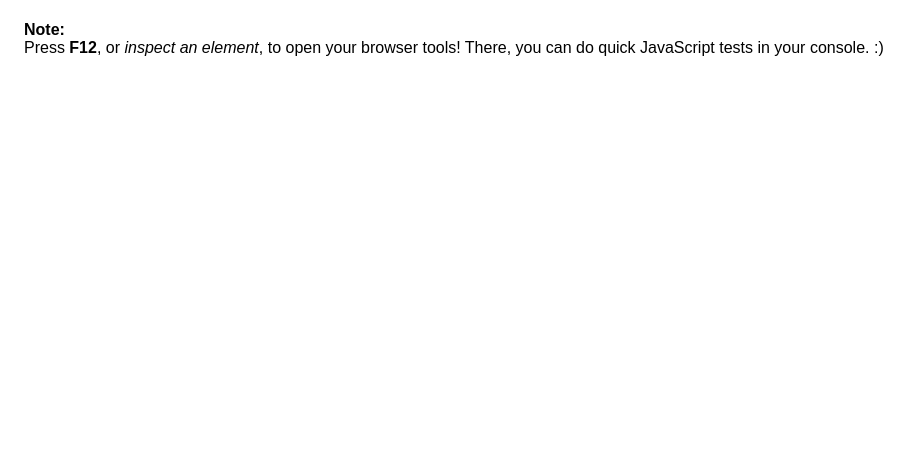
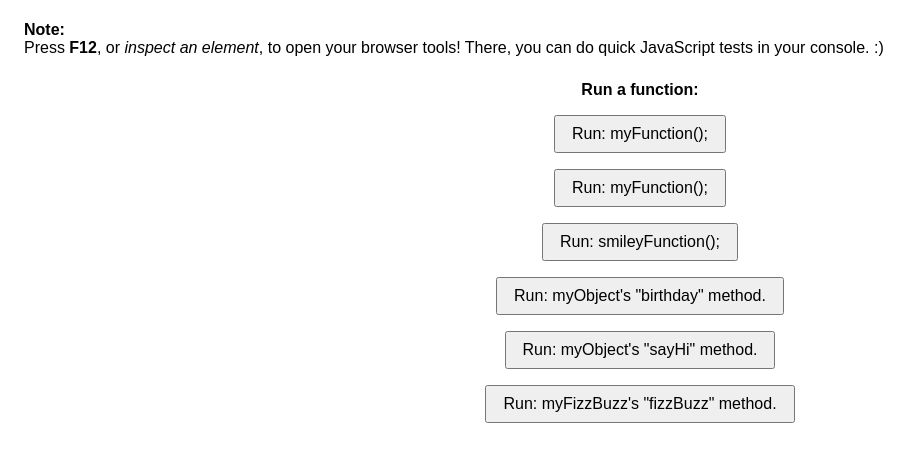
Before and after one commit to charlyee/wb-lets-try-javascript, a plain HTML site: page index.html in a window 1280 px wide. Shown: the part 80-542 px from the top of the page, without its empty margins (0-921 px from the left). Drawn offline with Linux system fonts and the light colour scheme.

Commit message:
Added FizzBuzz solution; added easy-test buttons.

```diff
--- a/css/main.css
+++ b/css/main.css
@@ -16,3 +16,15 @@ h1 {
     text-align: center;
     margin: 1rem 0 1.5rem;
 }
+
+form h2 {
+    text-align: center;
+    margin: 1.5rem auto 1rem;
+}
+
+button {
+    display: block;
+    padding: 0.5rem 1rem;
+    margin: 1rem auto;
+    cursor: pointer;
+}
--- a/index.html
+++ b/index.html
@@ -6,8 +6,13 @@
             Let's Learn JavaScript
         </title>
         <meta name="viewport" content="width=device-width, initial-scale=1.0">
+
+        <!-- Stylesheets: -->
         <link rel="stylesheet" href="./css/main.css">
+
+        <!-- Scripts: -->
         <script type="text/javascript" src="./js/scripts.js" defer></script>
+        <script type="text/javascript" src="./js/fizzbuzz.js" defer></script>
     </head>
     <body>
         <h1>Let's Learn JavaScript!</h1>
@@ -17,5 +22,27 @@
                 Press <strong>F12</strong>, or <em>inspect an element</em>, to open your browser tools! There, you can do quick JavaScript tests in your console. :)
             </p>
         </aside>
+        <!-- Buttons to run our test functions: -->
+        <form action="#" method="GET">
+            <h2>Run a function:</h2>
+            <button onclick="myFunction();">
+                Run: myFunction();
+            </button>
+            <button onclick="myFunction();">
+                Run: myFunction();
+            </button>
+            <button onclick="smileyFunction();">
+                Run: smileyFunction();
+            </button>
+            <button onclick="myObject.birthday();">
+                Run: myObject's "birthday" method.
+            </button>
+            <button onclick="myObject.sayHi();">
+                Run: myObject's "sayHi" method.
+            </button>
+            <button onclick="myFizzBuzz.fizzBuzz();">
+                Run: myFizzBuzz's "fizzBuzz" method.
+            </button>
+        </form>
     </body>
 </html>
--- /dev/null
+++ b/js/fizzbuzz.js
@@ -0,0 +1,75 @@
+/*
+ * Using what you just learned about conditional statements and loops, write a program that uses console.log() to print all the numbers from 1 to 100, with two exceptions.
+ * For numbers divisible by 3, print Fizz instead of the number, and for numbers divisible by 5 (and not 3), print Buzz instead.
+ * When you have that working, modify your program to print FizzBuzz, for numbers that are divisible by both 3 and 5 (and still print Fizz or Buzz for numbers divisible by only one of those).
+*/
+
+var myFizzBuzz = {
+    i: 1, // Iterator.
+    iterations: 100, // Number of total iterations.
+    outputString: '',
+    fizzBuzz: function () {
+        // Loop based on iterations.
+        while ( this.i <= this.iterations ) {
+            if ( this.shouldIFizzBuzz( this.i ) ) {
+                this.outputString += this.i;
+                this.outputString += ': ';
+                this.outputString += 'FizzBuzz!';
+            } else if ( this.shouldIBuzz( this.i ) ) {
+                this.outputString += this.i;
+                this.outputString += ': ';
+                this.outputString += 'Buzz!';
+            } else if ( this.shouldIFizz( this.i ) ) {
+                this.outputString += this.i;
+                this.outputString += ': ';
+                this.outputString += 'Fizz!';
+            } else {
+                this.outputString += this.i;
+                this.outputString += ': ';
+                this.outputString += this.i; // Plus one, so that only values between "1 and 100" will show.
+            }
+            // Newline.
+            this.outputString += '\r\n';
+            // Iterate.
+            this.i++;
+        }
+        // Output result when loop is complete.
+        return console.log( this.outputString );
+    },
+    // Checks if we should fizz!
+    shouldIFizz: function ( num ) {
+        // If divisible by 3... (no remainders.)
+        if ( ( num % 3 ) === 0 ) {
+            return true; // It is fizz time!
+        }
+        // Else, it is not fizz time :(
+        return false;
+    },
+    // Checks if we should buzz!
+    shouldIBuzz: function ( num ) {
+        // If it is NOT divisible by 3... (remainders present.)
+        if ( ( num % 3 ) !== 0 ) {
+            // And if it IS divisible by 5... (no remainders.)
+            if ( ( num % 5 ) === 0 ) {
+                return true; // It is buzz time!
+            }
+        }
+        // Else, it is not buzz time :(
+        return false;
+    },
+    // Checks if we should fizzbuzz!
+    shouldIFizzBuzz: function ( num ) {
+        // If it is divisible by 3... (remainders present.)
+        if ( ( num % 3 ) === 0 ) {
+            // And if it is divisible by 5... (no remainders.)
+            if ( ( num % 5 ) === 0 ) {
+                return true; // It is fizzbuzz time!
+            }
+        }
+        // Else, it is not fizzbuzz time :(
+        return false;
+    }
+}
+
+// Let's execute our program:
+// myFizzBuzz.fizzBuzz();
--- a/js/scripts.js
+++ b/js/scripts.js
@@ -48,7 +48,7 @@ function myFunction () {
 // console.log( 'TesterNum is: '+testerNum ); // What is defined in local scope, will not be available globally...
 
 // We have to call upon it, in order to run it, don't forget!
-myFunction();
+// myFunction();
 
 /**
  * Let's convert C# exercise 4 to a JavaScript program!
@@ -164,7 +164,7 @@ myArray.forEach( function( arrayItem ) {
  myObject.hobbies[1] = 'programming'; // Update array value in position "1".
 
  // Let Bob speak!
- myObject.sayHi();
+ // myObject.sayHi();
 
  /*
   * myObject.age
```
